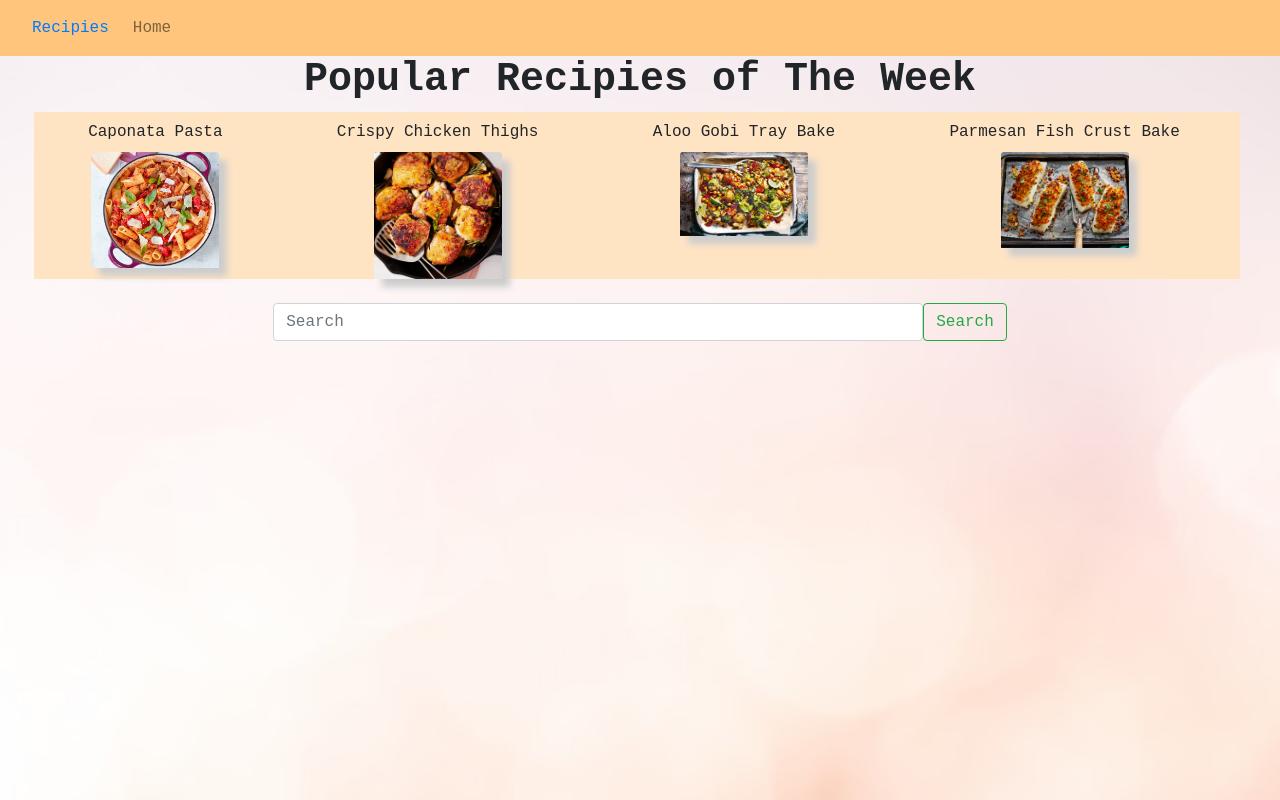
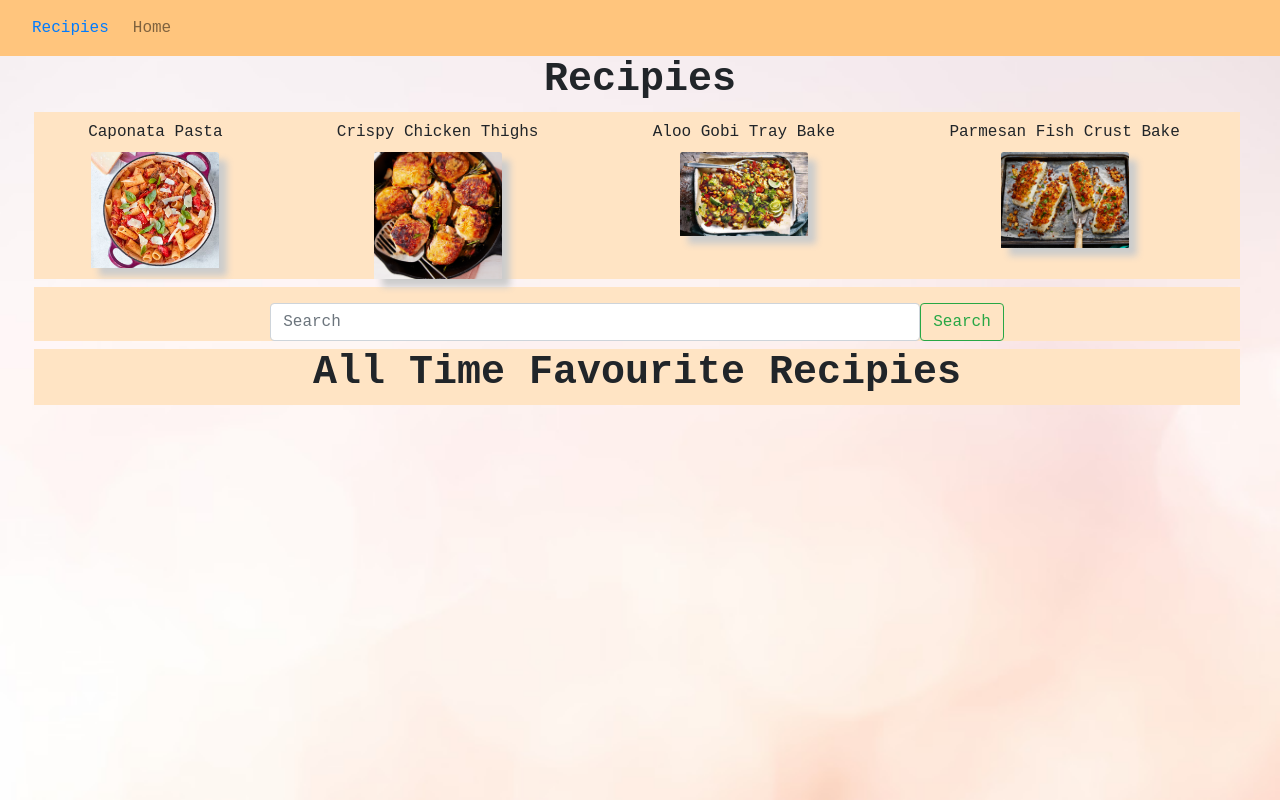
Before and after one commit to TiffanyJan/Recipies, a React (Create React App) app: page / in a window 1280 px wide. Built offline with nearby package versions, Linux system fonts and the light colour scheme.

Commit message:
insert new heading for all time favourit erecipies & import image

```diff
--- a/src/HomePage.js
+++ b/src/HomePage.js
@@ -8,6 +8,7 @@ import vegImg from "./veg-bake.jpg";
 import fishImg from "./fish.jpeg";
 import Suggestions from "./Suggestions";
 import RecipieList from "./RecipieList";
+import Smoothie from "./Smoothie.jpg";
 
 export default function HomePage(props) {
   const [todos, setTodos] = useState([]);
@@ -76,13 +77,12 @@ export default function HomePage(props) {
   return (
     <>
       <div className="heading">
-        <h1>Popular Recipies of The Week</h1>
+        <h1>Recipies</h1>
       </div>
       <div className="row mt-2">
         {popularRecipies.map((recipies) => (
           <div key={recipies.title} style={{ margin: "0 auto" }}>
             <div className="row mt-2">{recipies.title}</div>
-
             <div className="row mt-2">
               <a href={recipies.link}>
                 <img
@@ -98,7 +98,7 @@ export default function HomePage(props) {
       </div>
 
       <RecipieList todos={todos} setTodos={setTodos} />
-      <div className="row mt-2" align="center"></div>
+      <div className="row mt-2" align="center">
       <div className="container">
         <div className="row mt-3">
           <Form inline className="text-center">
@@ -112,12 +112,19 @@ export default function HomePage(props) {
           </Form>
         </div>
       </div>
+      </div>
       <Suggestions
         suggestions={suggestions}
         showSuggestions={showSuggestions}
         setRecipeDetails={props.setRecipeDetails}
       />
-
+      <div className="row mt-2" align="center">
+      <div className="container">
+      <div className="heading">
+        <h1>All Time Favourite Recipies</h1>
+        </div>
+      </div>
+      </div>
 
     </>
   );
--- a/src/Recipe.js
+++ b/src/Recipe.js
@@ -34,9 +34,12 @@ export default function Recipie(props) {
   }
 
   function cuisine(recipeDetails){
-    console.log(recipeDetails.cuisines)
+    console.log(recipeDetails)
     if(recipeDetails.cuisines){
     return recipeDetails.cuisines.map ((cuisine)=> <div>{cuisine}</div>)
+    }
+    else{
+      return
     }
   }
 
```
Also changed, not shown: src/Smoothie.jpg (added).
